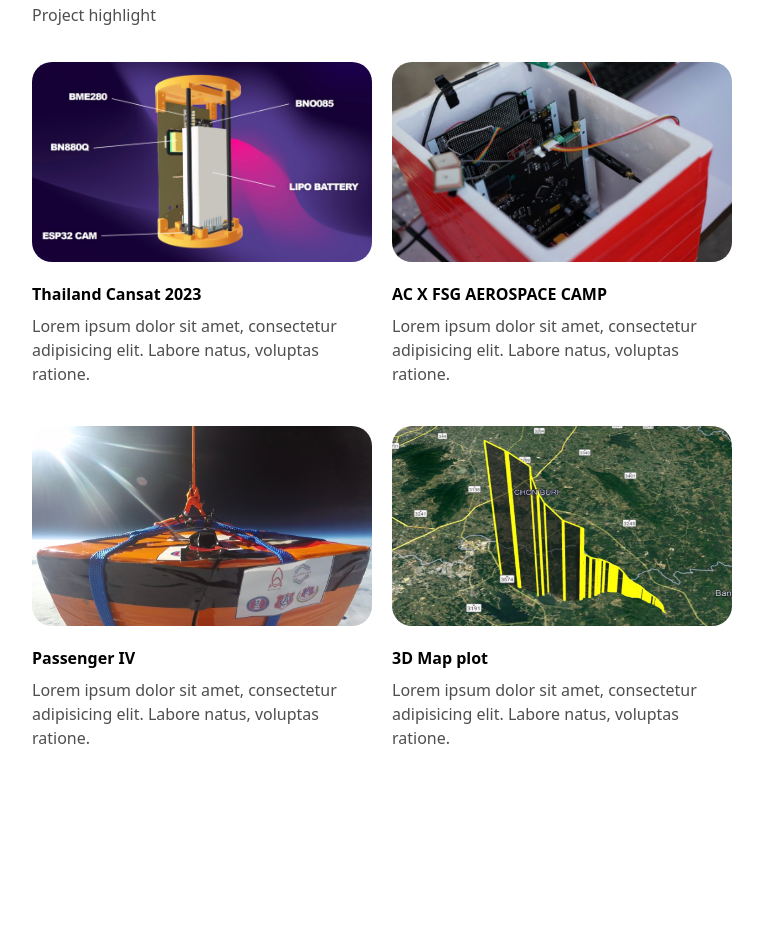
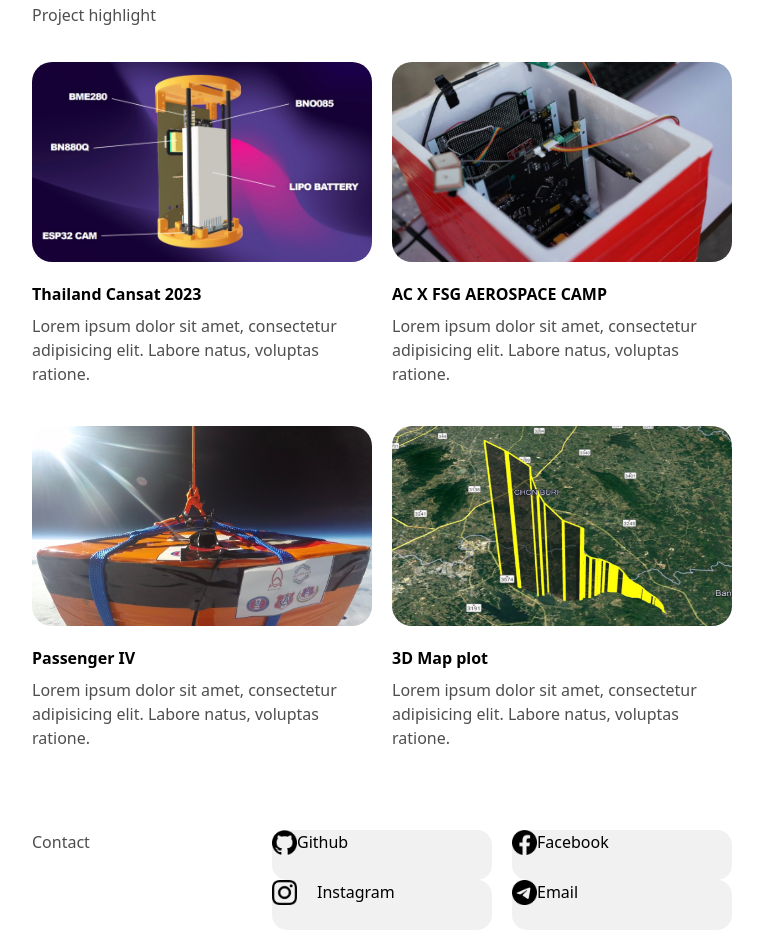
Before and after one commit to Sol4rXD/Web-Port-Optimize, a website: page src/index.html in a window 1280 px wide. Shown: the part 442-1372 px from the top of the page, without its empty margins (258-1021 px from the left). Before the commit the page ends 1192 px from the top, so only its background shows below. Drawn offline with Linux system fonts and the light colour scheme.

Commit message:
Add content

```diff
--- a/src/index.html
+++ b/src/index.html
@@ -3,8 +3,9 @@
 <head>
     <meta charset="UTF-8" />
     <meta name="viewport" content="width=device-width, initial-scale=1.0" />
-    <title>Home page test</title>
+    <title>Home page</title>
     <link rel="stylesheet" href="output.css" />
+    <link rel="stylesheet" href="https://www.flaticon.com/icon-fonts-most-downloaded?brands=1&type=uicon">
 </head>
 <body class="width-full bg-contrast dark:bg-primary text-primary antialiased">
     <header class="md:mt-6">
@@ -70,6 +71,31 @@
                 </div>
             </div>
         </div>
+        <div class="max-w-[700px] mx-auto mt-20 flex justify-between">
+          <p class="text-grey_primary">Contact</p>
+          <div>
+            <div class="flex max-w-[200px]">
+              <div class="flex" style="width: 220px; height: 50px; background-color: #F1F1F1; margin-right: 20px; border-radius: 15px;">
+                <img src="./assets/icon/github (2).png" alt="" style="width: 25px; height: 25px;">
+                <p>Github</p>
+              </div>
+              <div class="flex" style="background-color: #F1F1F1; width: 220px; height: 50px; border-radius: 15px;">
+                <img src="./assets/icon/facebook (1).png" alt="" style="width: 25px; height: 25px;">
+                <p>Facebook</p>
+              </div>
+            </div>
+            <div class="flex">
+              <div class="flex" style="background-color: #F1F1F1; width: 220px; height: 50px; margin-right: 20px; border-radius: 15px;">
+                <img src="./assets/icon/instagram (1).png" alt="" style="width: 25px; height: 25px; margin-right: 20px;">
+                <p>Instagram</p>
+              </div>
+              <div class="flex" style="background-color: #F1F1F1; width: 220px; height: 50px; border-radius: 15px;">
+                <img src="./assets/icon/telegram (1).png" alt="" style="width: 25px; height: 25px;">
+                <p>Email</p>
+              </div>
+            </div>
+          </div>
+        </div>
     </header>
 </body>
 </html>
```
Also changed, not shown: src/assets/icon/facebook (1).png (added), src/assets/icon/github (2).png (added), src/assets/icon/instagram (1).png (added), src/assets/icon/telegram (1).png (added), 1 other file.
